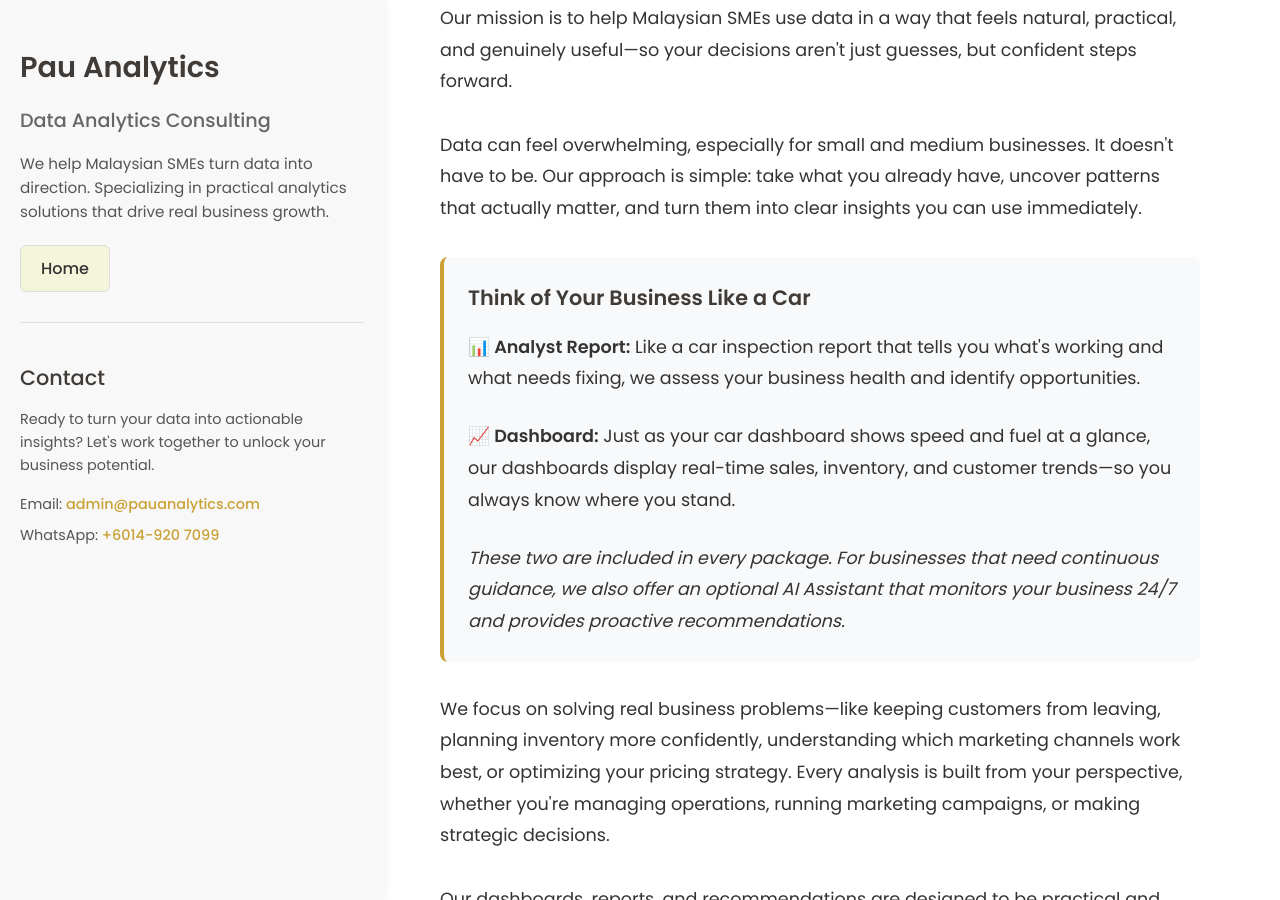
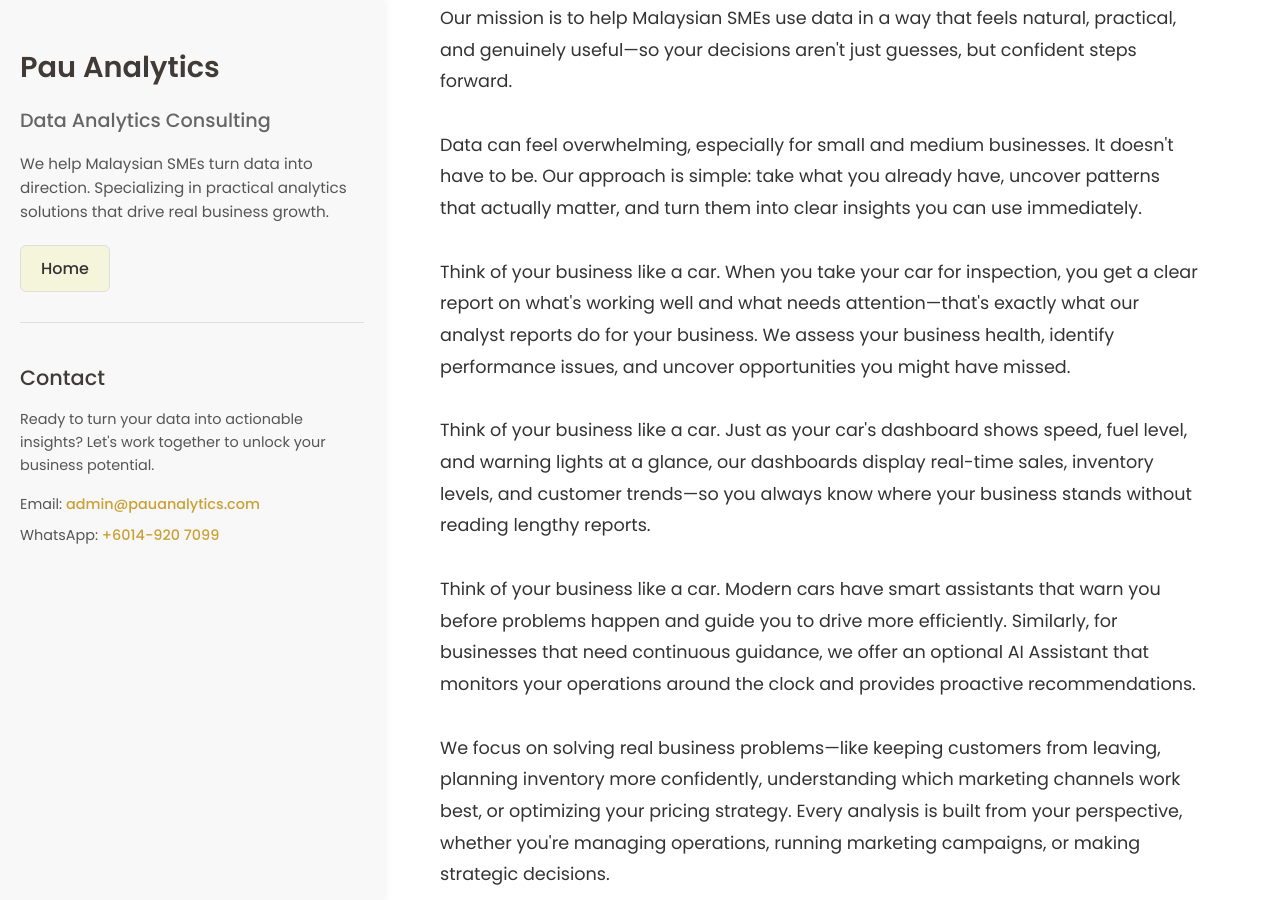
Before and after one commit to lyven81/pinnacles-learning-website, a Jekyll site: the page about.html, which Jekyll copies as it is, in a window 1280 px wide and 900 px high, scrolled down 206 px. Built offline with Jekyll 4.4.1, drawn with Linux system fonts in a browser that asks for light colours.

Commit message:
Integrate car analogy as seamless paragraphs in About page
Changes:
- Removed distinct box styling (gray background, gold border)
- Removed "Think of Your Business Like a Car" heading
- Removed all emojis (📊 📈 🤖)
- Converted to 3 regular paragraphs that flow naturally

New structure:
- Paragraph 1: "Think of your business like a car. When you take your car for inspection..." (Analyst Report analogy)
- Paragraph 2: "Think of your business like a car. Just as your car's dashboard shows..." (Dashboard analogy)
- Paragraph 3: "Think of your business like a car. Modern cars have smart assistants..." (AI Assistant analogy)

Tone:
- More subtle and integrated with main content
- No special visual treatment
- Flows naturally between other business philosophy paragraphs
- Maintains educational value without standing out as a separate section

The analogy now reads like part of the company's philosophy rather than a highlighted marketing message.

🤖 Generated with [Claude Code](https://claude.com/claude-code)

Co-Authored-By: Claude Sonnet 4.5 <noreply@anthropic.com>

```diff
--- a/about.html
+++ b/about.html
@@ -261,17 +261,15 @@
                 <section class="about-section">
                     <p>Data can feel overwhelming, especially for small and medium businesses. It doesn't have to be. Our approach is simple: take what you already have, uncover patterns that actually matter, and turn them into clear insights you can use immediately.</p>
                 </section>
-
-                <section class="about-section" style="background: #f8f9fa; padding: 1.5rem; border-radius: 8px; border-left: 4px solid #CBA135;">
-                    <h2 style="color: #403B36; font-size: 1.3rem; margin-top: 0; margin-bottom: 1rem;">Think of Your Business Like a Car</h2>
-
-                    <p><strong>📊 Analyst Report:</strong> Like a car inspection report that tells you what's working and what needs fixing, we assess your business health and identify opportunities.</p>
-
-                    <p><strong>📈 Dashboard:</strong> Just as your car dashboard shows speed and fuel at a glance, our dashboards display real-time sales, inventory, and customer trends—so you always know where you stand.</p>
-
-                    <p style="margin-bottom: 0;"><em>These two are included in every package. For businesses that need continuous guidance, we also offer an optional AI Assistant that monitors your business 24/7 and provides proactive recommendations.</em></p>
+                <section class="about-section">
+                    <p>Think of your business like a car. When you take your car for inspection, you get a clear report on what's working well and what needs attention—that's exactly what our analyst reports do for your business. We assess your business health, identify performance issues, and uncover opportunities you might have missed.</p>
                 </section>
-
+                <section class="about-section">
+                    <p>Think of your business like a car. Just as your car's dashboard shows speed, fuel level, and warning lights at a glance, our dashboards display real-time sales, inventory levels, and customer trends—so you always know where your business stands without reading lengthy reports.</p>
+                </section>
+                <section class="about-section">
+                    <p>Think of your business like a car. Modern cars have smart assistants that warn you before problems happen and guide you to drive more efficiently. Similarly, for businesses that need continuous guidance, we offer an optional AI Assistant that monitors your operations around the clock and provides proactive recommendations.</p>
+                </section>
                 <section class="about-section">
                     <p>We focus on solving real business problems—like keeping customers from leaving, planning inventory more confidently, understanding which marketing channels work best, or optimizing your pricing strategy. Every analysis is built from your perspective, whether you're managing operations, running marketing campaigns, or making strategic decisions.</p>
                 </section>
```
